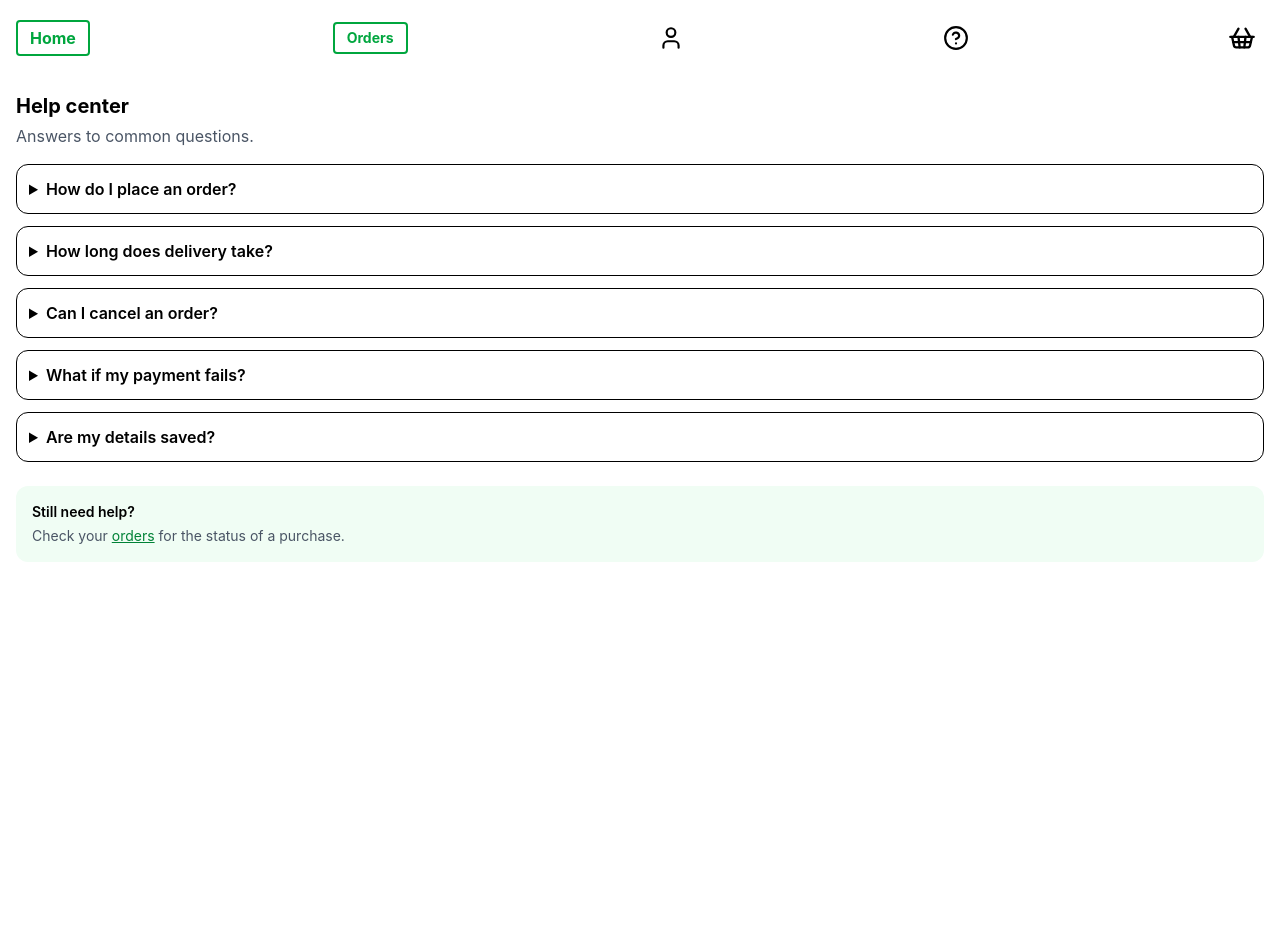
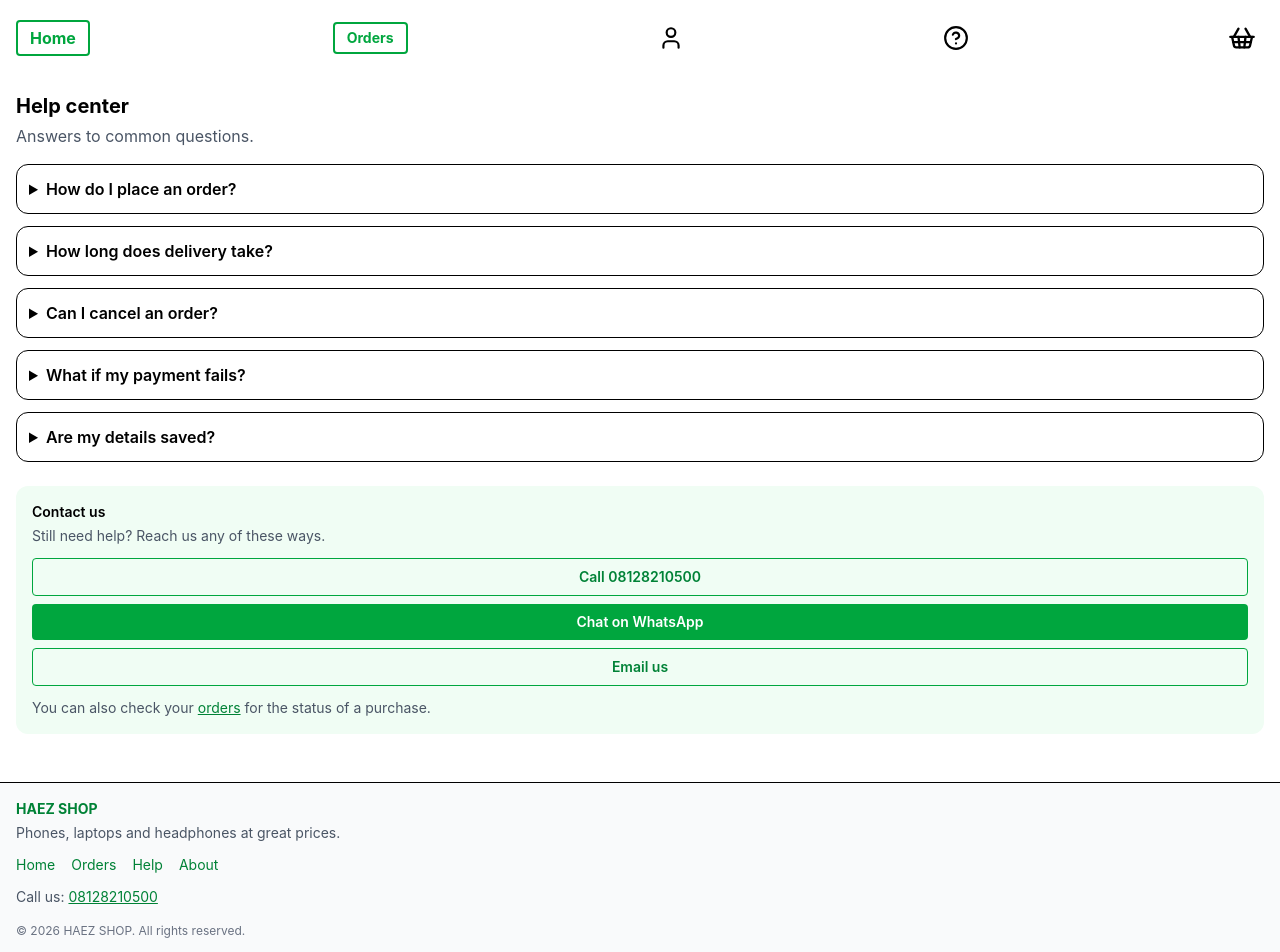
Before and after one commit to Haez0004/e-commerce-, a React (Vite) app: page /help in a window 1280 px wide. Shown: the top 952 px of the page. Before the commit the page ends 800 px from the top, so only its background shows below. Built offline with nearby package versions, Linux system fonts and the light colour scheme.

Commit message:
Add footer, about page and contact details

```diff
--- a/src/App.tsx
+++ b/src/App.tsx
@@ -9,6 +9,8 @@ import { ShoppingBasket, User, CircleHelp } from 'lucide-react';
 import Orders from './pages/Orders';
 import Account from './pages/Account';
 import Help from './pages/Help';
+import About from './pages/About';
+import Footer from './components/Footer';
 
 export default function App() {
   const { items } = useCart();
@@ -48,7 +50,9 @@ export default function App() {
         <Route path="/orders" element={<Orders />} />
         <Route path="/account" element={<Account />} />
         <Route path="/help" element={<Help />} />
+        <Route path="/about" element={<About />} />
       </Routes>
+      <Footer />
     </div>
   );
 }
--- /dev/null
+++ b/src/components/Footer.tsx
@@ -0,0 +1,30 @@
+import { Link } from 'react-router-dom';
+import { contact } from '../data/contact';
+
+export default function Footer() {
+  return (
+    <footer className="mt-8 border-t bg-gray-50 p-4 text-sm">
+      <p className="font-bold text-green-700">HAEZ SHOP</p>
+      <p className="mt-1 text-gray-600">
+        Phones, laptops and headphones at great prices.
+      </p>
+
+      <nav className="mt-3 flex flex-wrap gap-x-4 gap-y-2 text-green-700">
+        <Link to="/">Home</Link>
+        <Link to="/orders">Orders</Link>
+        <Link to="/help">Help</Link>
+        <Link to="/about">About</Link>
+      </nav>
+
+      <p className="mt-3 text-gray-600">
+       Call us:{' '}
+     <a href={`tel:${contact.phone}`} className="text-green-700 underline">
+    {contact.phone}
+  </a>
+</p>
+      <p className="mt-4 text-xs text-gray-500">
+        &copy; {new Date().getFullYear()} HAEZ SHOP. All rights reserved.
+      </p>
+    </footer>
+  );
+}
--- /dev/null
+++ b/src/data/contact.ts
@@ -0,0 +1,5 @@
+export const contact = {
+  phone: '08128210500',
+  whatsapp: '2348060264249',
+  email: 'hakurie146@gmail.com',
+};
--- /dev/null
+++ b/src/pages/About.tsx
@@ -0,0 +1,35 @@
+import { Link } from 'react-router-dom';
+
+export default function About() {
+  return (
+    <div className="p-4">
+      <h1 className="text-xl font-bold">About HAEZ SHOP</h1>
+      <p className="mt-2 text-gray-600">
+        HAEZ SHOP is an online store for phones, laptops and headphones.
+        We keep things simple: clear prices, honest product details and an
+        easy way to order.
+      </p>
+
+      <h2 className="mt-6 font-semibold">What we sell</h2>
+      <ul className="mt-2 list-disc pl-5 text-gray-600">
+        <li>Phones</li>
+        <li>Laptops</li>
+        <li>Headphones</li>
+      </ul>
+
+      <h2 className="mt-6 font-semibold">How ordering works</h2>
+      <p className="mt-2 text-gray-600">
+        Add items to your basket, check out with your name, phone number and
+        address, and we call you to confirm delivery. You can follow every
+        purchase on the Orders page.
+      </p>
+
+      <Link
+        to="/"
+        className="mt-6 block rounded bg-green-600 py-2 text-center text-white"
+      >
+        Start shopping
+      </Link>
+    </div>
+  );
+}
--- a/src/pages/Help.tsx
+++ b/src/pages/Help.tsx
@@ -1,5 +1,6 @@
 import { Link } from 'react-router-dom';
 import { faqs } from '../data/faqs';
+import { contact } from '../data/contact';
 
 export default function Help() {
   return (
@@ -19,9 +20,34 @@ export default function Help() {
       </div>
 
       <div className="mt-6 rounded-xl bg-green-50 p-4 text-sm">
-        <p className="font-semibold">Still need help?</p>
+        <p className="font-semibold">Contact us</p>
         <p className="mt-1 text-gray-600">
-          Check your{' '}
+          Still need help? Reach us any of these ways.
+        </p>
+        <div className="mt-3 flex flex-col gap-2">
+          <a
+            href={`tel:${contact.phone}`}
+            className="rounded border border-green-600 py-2 text-center font-semibold text-green-700"
+          >
+            Call {contact.phone}
+          </a>
+          <a
+            href={`https://wa.me/${contact.whatsapp}`}
+            target="_blank"
+            rel="noreferrer"
+            className="rounded bg-green-600 py-2 text-center font-semibold text-white"
+          >
+            Chat on WhatsApp
+          </a>
+          <a
+            href={`mailto:${contact.email}`}
+            className="rounded border border-green-600 py-2 text-center font-semibold text-green-700"
+          >
+            Email us
+          </a>
+        </div>
+        <p className="mt-3 text-gray-600">
+          You can also check your{' '}
           <Link to="/orders" className="text-green-700 underline">
             orders
           </Link>{' '}
```
